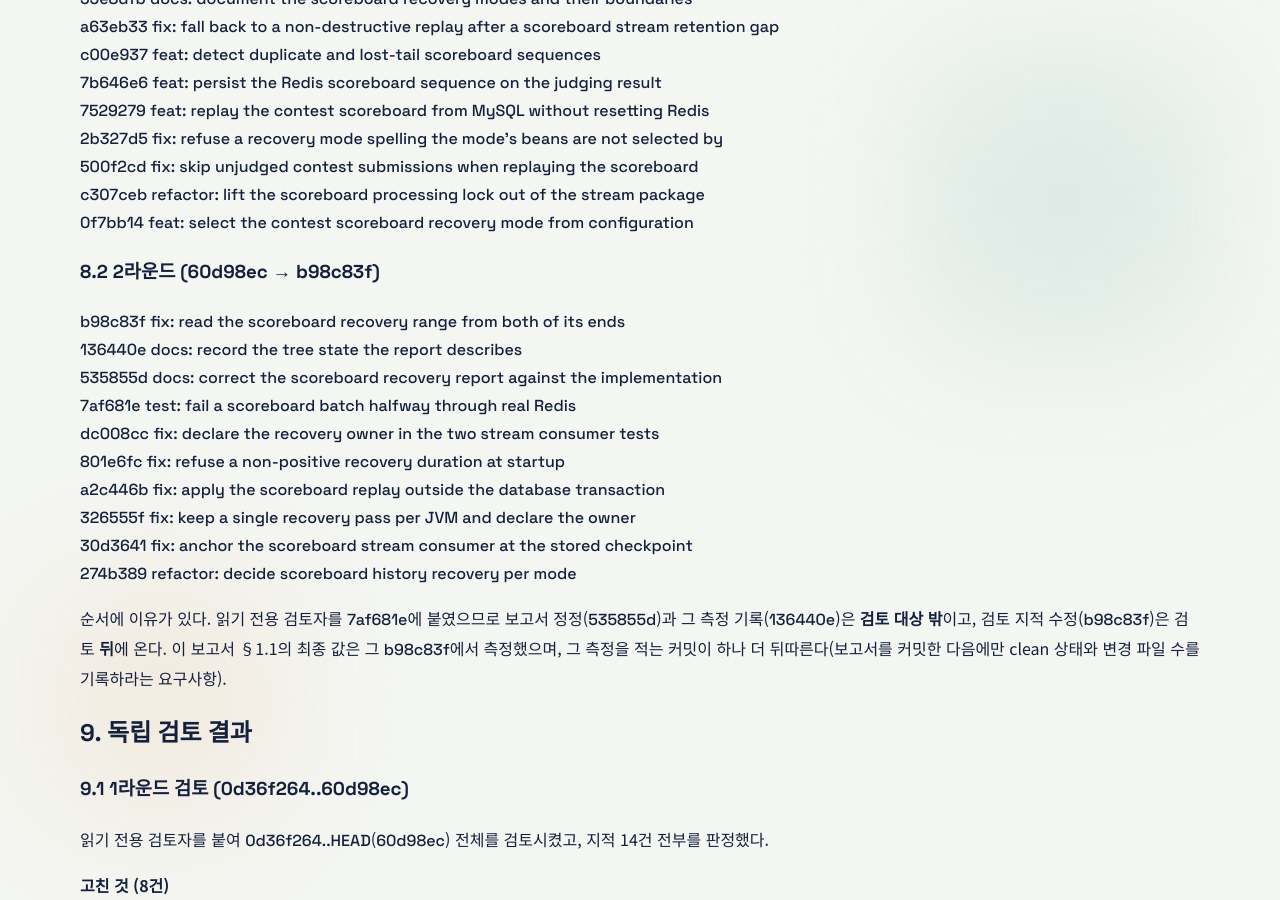
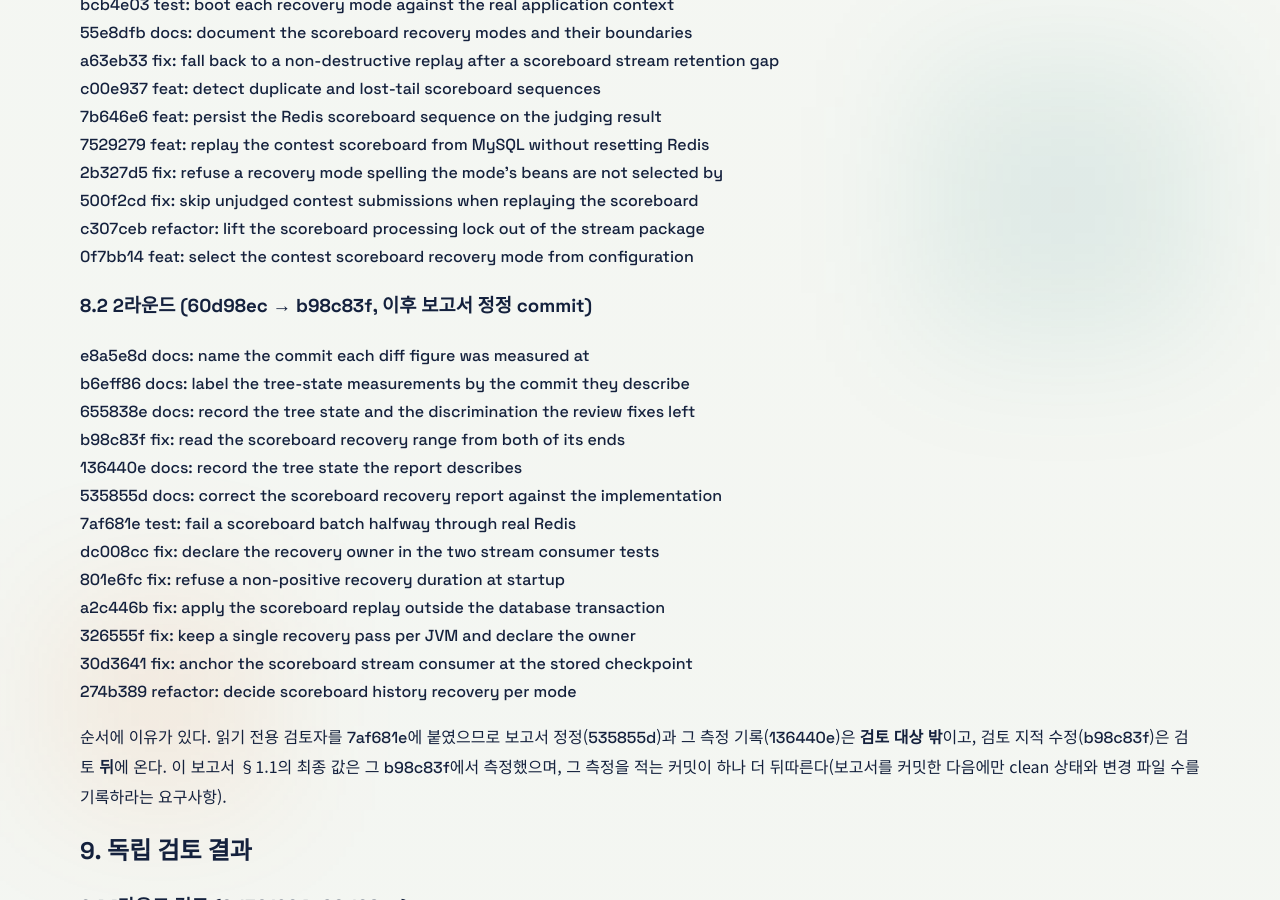
Before and after one commit to tmdrud0/web, a Jekyll site: the page built from docs/SCOREBOARD_RECOVERY_FINAL_REPORT.md, in a window 1280 px wide and 900 px high, scrolled down 7174 px. Built offline with Jekyll 4.4.1, drawn with Linux system fonts in a browser that asks for light colours; our own code applies the rules of GitHub Pages for plain Markdown files; some of the changed text lies outside the part shown.

Commit message:
docs: stop labelling a moving HEAD as the final one
Co-Authored-By: Claude Code <noreply@anthropic.com>

````diff
--- a/docs/SCOREBOARD_RECOVERY_FINAL_REPORT.md
+++ b/docs/SCOREBOARD_RECOVERY_FINAL_REPORT.md
@@ -20,8 +20,9 @@
 | 2라운드 HEAD | `535855d` (기준 + 19 commit) |
 | 검토 기준 HEAD | `7af681e` (기준 + 20 commit) — 읽기 전용 검토자가 본 지점 |
 | 검토 수정 HEAD | `b98c83f` (기준 + 21 commit, 60 files, +5190 / −476) |
-| **최종 HEAD** | **`655838e`** (기준 + 22 commit, 102 files, +10725 / −283) |
-| 작업 트리 | **clean (미추적 파일 없음)** — 최종 HEAD에서 측정. §1.1 |
+| 측정 지점 HEAD | `655838e` (기준 + 22 commit, 102 files, +10725 / −283) |
+| 그 뒤 | 이 보고서의 문구·수치만 고치는 docs commit 3건(`b6eff86`, `e8a5e8d`, 그리고 이 절을 적는 commit) |
+| 작업 트리 | **clean (미추적 파일 없음)** — 측정 지점 HEAD와 그 이후 모두에서 확인 |
 
 마지막 한 commit(`655838e`)은 이 절을 측정값으로 채우는 commit이다 — 즉 위 수치는 그 commit 자신을
 포함하고, `b98c83f..655838e`의 차이는 정확히 그 commit의 `+67 / −21`이다. 이것이 "clean 상태와 변경
@@ -297,9 +298,12 @@ c307ceb refactor: lift the scoreboard processing lock out of the stream package
 0f7bb14 feat: select the contest scoreboard recovery mode from configuration
 ```
 
-### 8.2 2라운드 (`60d98ec` → `b98c83f`)
+### 8.2 2라운드 (`60d98ec` → `b98c83f`, 이후 보고서 정정 commit)
 
 ```
+e8a5e8d docs: name the commit each diff figure was measured at
+b6eff86 docs: label the tree-state measurements by the commit they describe
+655838e docs: record the tree state and the discrimination the review fixes left
 b98c83f fix: read the scoreboard recovery range from both of its ends
 136440e docs: record the tree state the report describes
 535855d docs: correct the scoreboard recovery report against the implementation
````
